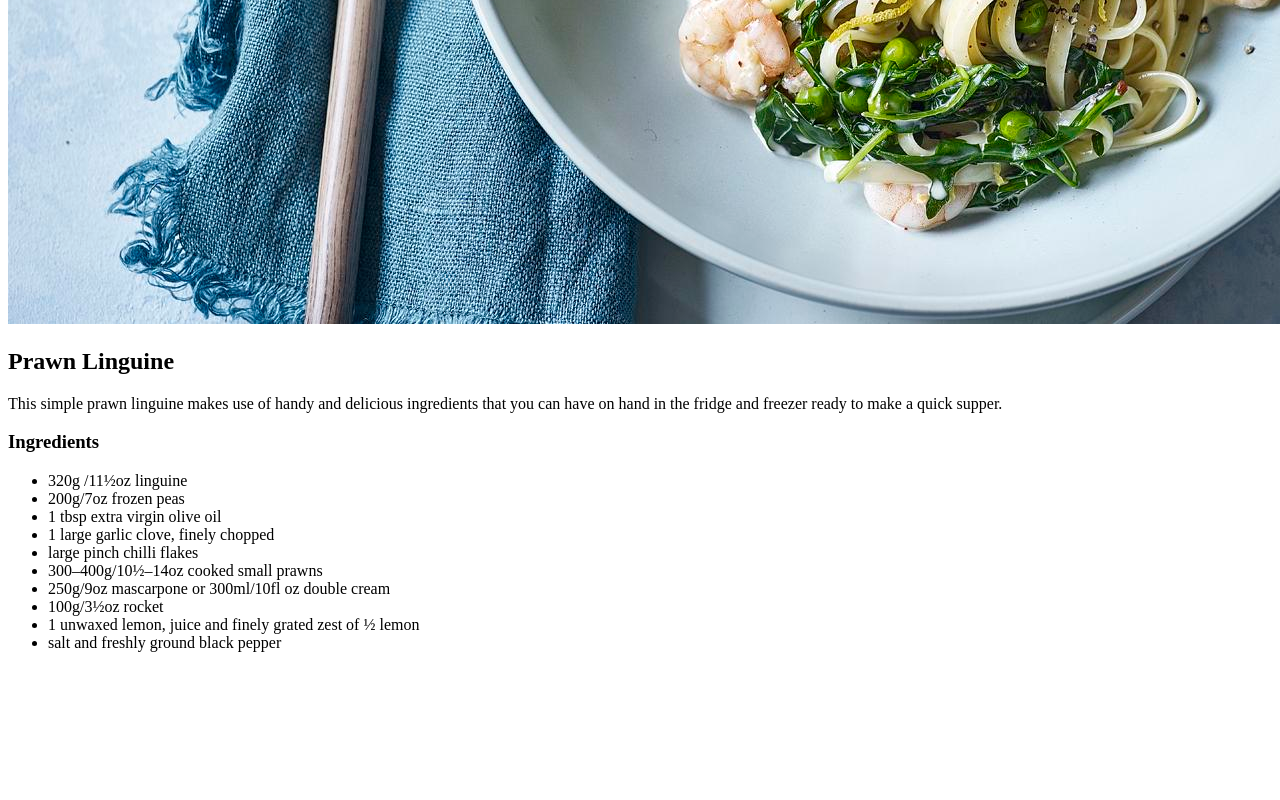
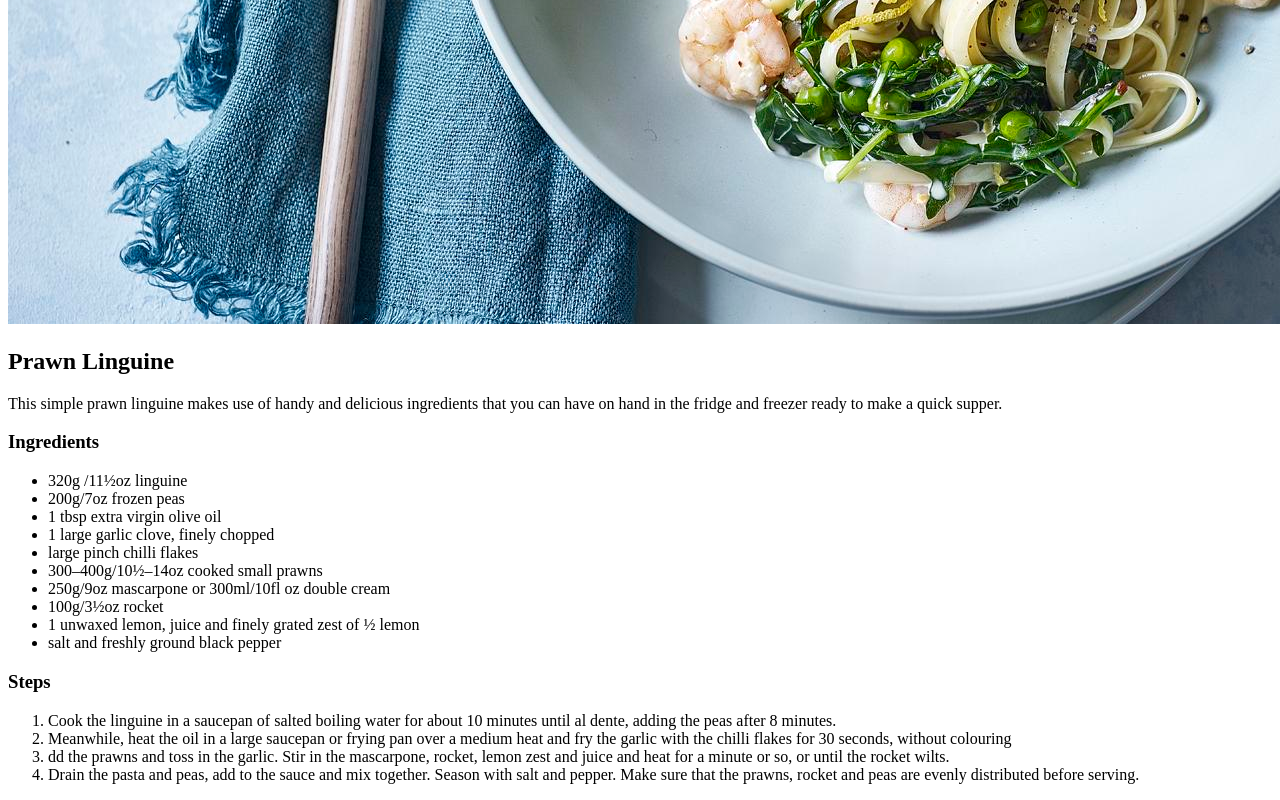
Before and after one commit to corry010/odin-recipes, a plain HTML site: page recipes/prawnlinguine.html in a window 1280 px wide. Shown: the part 656-1456 px from the top of the page. Before the commit the page ends 1324 px from the top, so only its background shows below. Drawn offline with Linux system fonts and the light colour scheme.

Commit message:
Add steps for making the prawn linguine

```diff
--- a/recipes/prawnlinguine.html
+++ b/recipes/prawnlinguine.html
@@ -26,6 +26,19 @@
             <li>1 unwaxed lemon, juice and finely grated zest of ½ lemon</li>
             <li>salt and freshly ground black pepper</li>
         </ul>
+        <h3>Steps</h3>
+        <ol>
+            <li>Cook the linguine in a saucepan of salted boiling water for about 10 minutes until al dente,
+                adding the peas after 8 minutes.</li>
+            <li>Meanwhile, heat the oil in a large saucepan or frying pan over a medium heat and fry the
+                garlic with the chilli flakes for 30 seconds, without colouring</li>
+            <li>
+                dd the prawns and toss in the garlic. Stir in the mascarpone, rocket, lemon zest and juice
+                 and heat for a minute or so, or until the rocket wilts.
+            </li>
+            <li>Drain the pasta and peas, add to the sauce and mix together. Season with salt and pepper.
+                Make sure that the prawns, rocket and peas are evenly distributed before serving.</li>
+        </ol>
 
 </body>
 </html>
```
